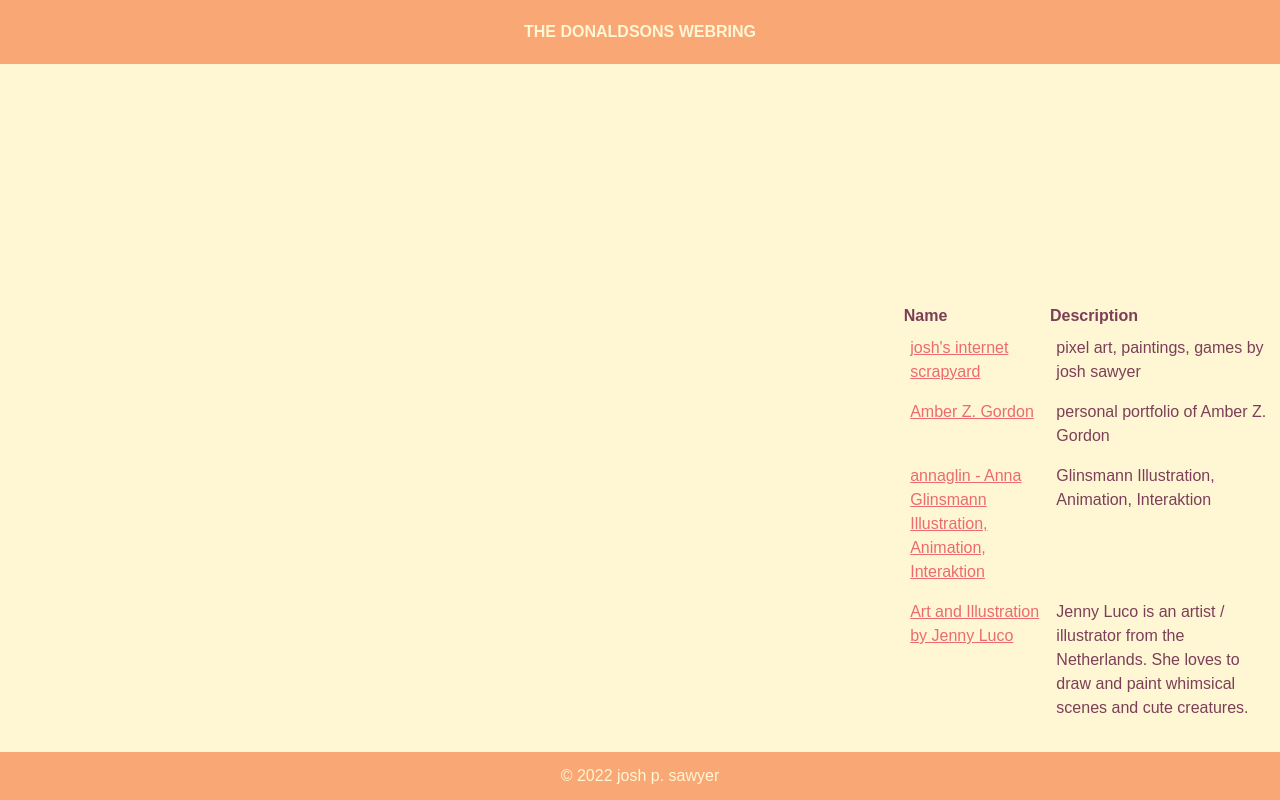
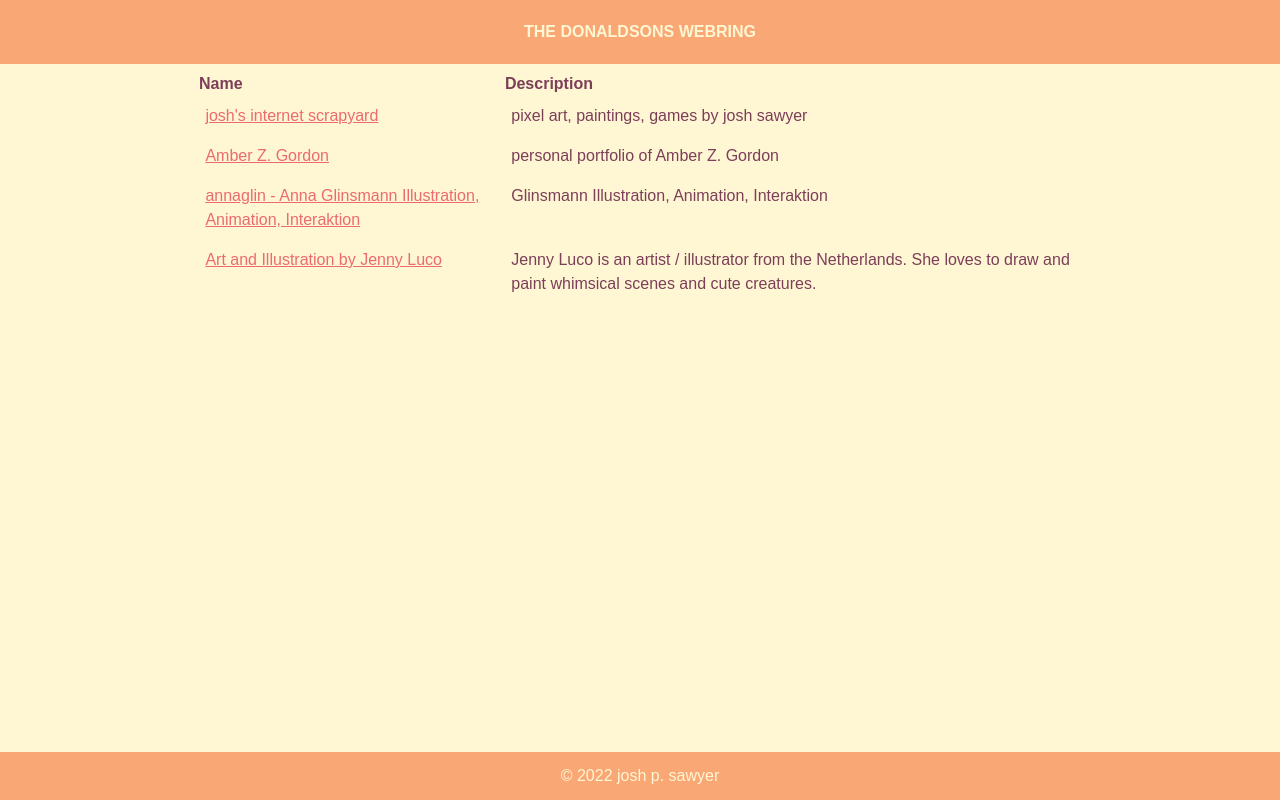
Before and after one commit to joshpsawyer/donaldson-webring, a plain HTML site: page index.html in a window 1280 px wide. Drawn offline with Linux system fonts and the light colour scheme.

Commit message:
forgot the grid area name

```diff
--- a/css/main.css
+++ b/css/main.css
@@ -197,6 +197,6 @@ div#footercontent {
 
     main#content {
         grid-template-columns: 1fr var(--site-max-width) 1fr;
-        grid-template-areas: ". maincontent . ";
+        grid-template-areas: ". content . ";
     }
 }
```
